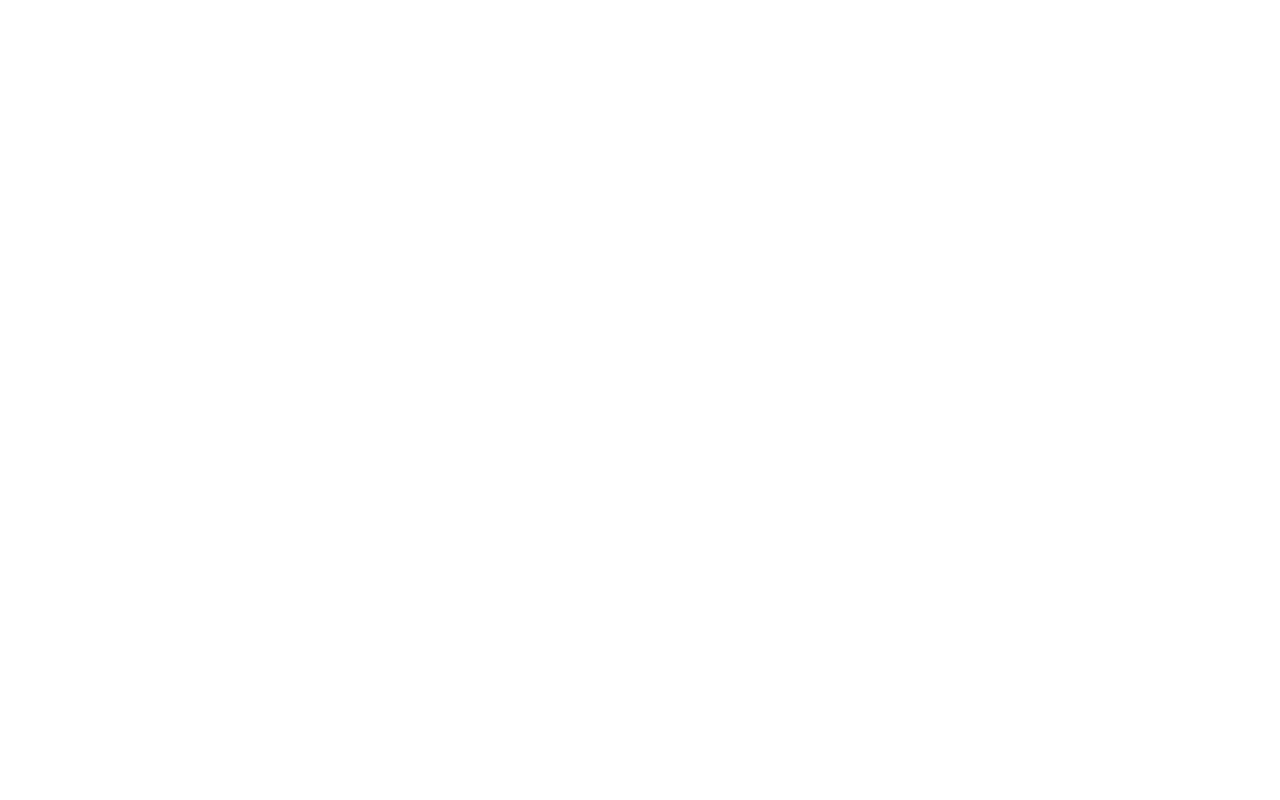
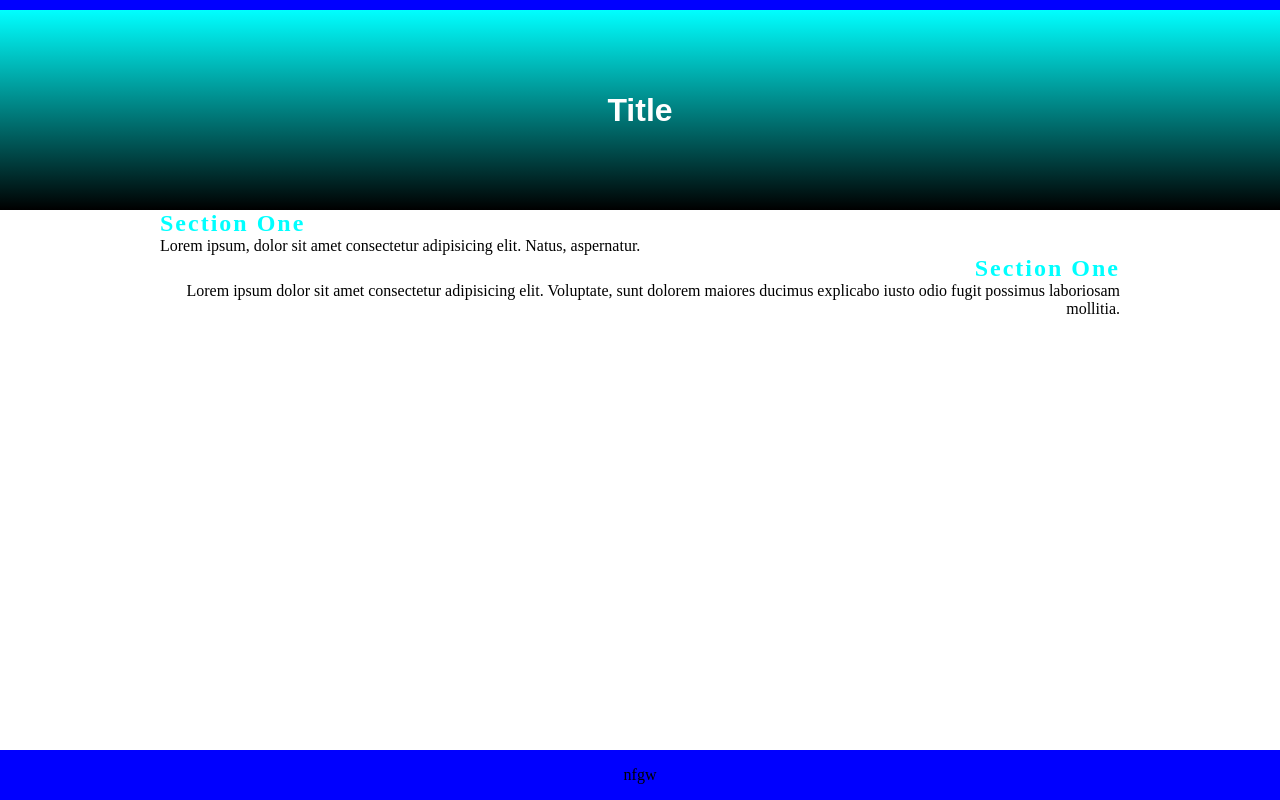
Before and after one commit to Zr1shadow/mobile-friendly-practice, a plain HTML site: page index.html in a window 1280 px wide. Drawn offline with Linux system fonts and the light colour scheme.

Commit message:
First Take home

```diff
--- a/css/style.css
+++ b/css/style.css
@@ -0,0 +1,43 @@
+*{
+    margin: 0;
+}
+nav{
+    background-color: blue;
+    height: 10px;
+}
+header{
+    height:200px;
+    background-image: linear-gradient(aqua, black);;
+    position: relative;
+}
+
+.main{
+    width: 960px;
+    margin:auto;
+}
+
+h1{
+    text-align: center;
+    font-family: sans-serif;
+    line-height: 200px;
+    color:white;
+}
+
+.justify-right{
+    text-align: right;
+}
+
+h2{
+    color:aqua;
+    letter-spacing: 2px;
+}
+
+footer{
+    background-color: blue;
+    text-align: center;
+    height: 50px;
+    width:100%;
+    line-height: 50px;
+    position: absolute;
+    bottom: 0;
+}
--- a/index.html
+++ b/index.html
@@ -5,8 +5,22 @@
     <meta http-equiv="X-UA-Compatible" content="IE=edge">
     <meta name="viewport" content="width=device-width, initial-scale=1.0">
     <title>Document</title>
+    <link rel="stylesheet" href="css/style.css">
 </head>
 <body>
+    <nav></nav>
+    <header>
+        <h1>Title</h1>
+    </header>
+    <div class="main">
+        <h2>Section One</h2>
+        <p>Lorem ipsum, dolor sit amet consectetur adipisicing elit. Natus, aspernatur.</p>
 
+        <h2 class="justify-right">Section One</h2>
+        <p class="justify-right">Lorem ipsum dolor sit amet consectetur adipisicing elit. Voluptate, sunt dolorem maiores ducimus explicabo iusto odio fugit possimus laboriosam mollitia.</p>
+    </div>
+    <footer>
+        <p>nfgw</p>
+    </footer>
 </body>
 </html>
```
